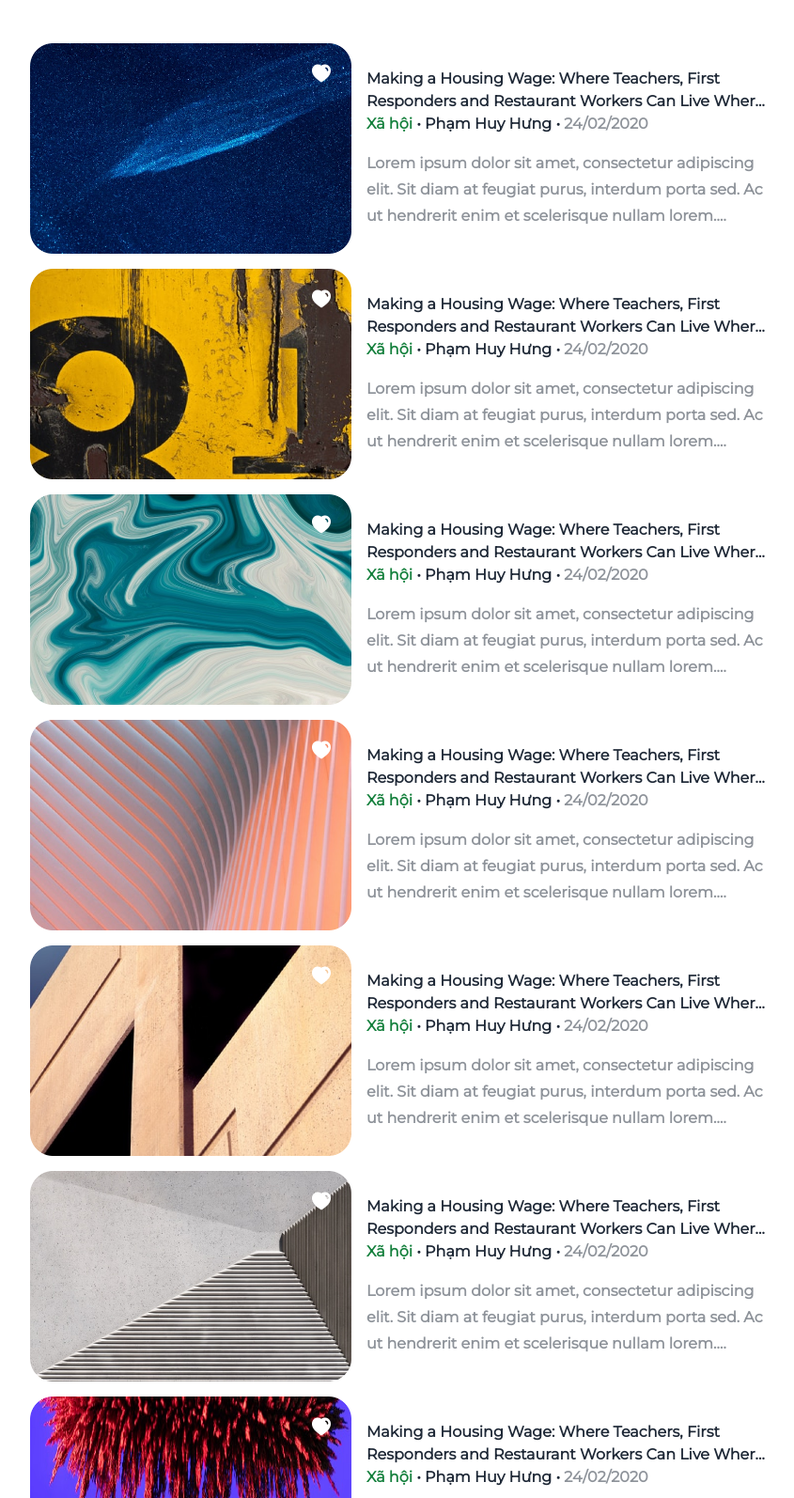
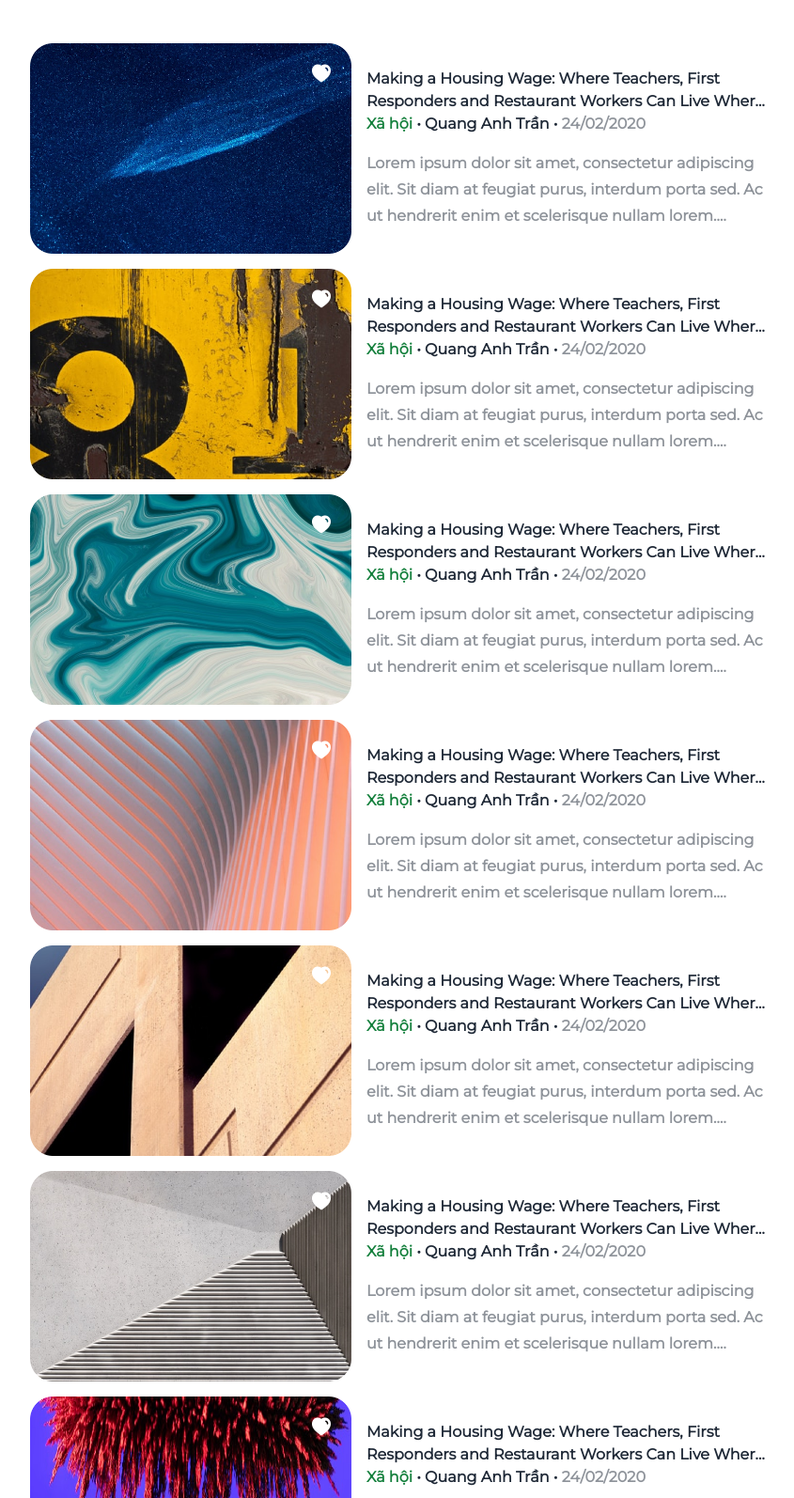
Before and after one commit to MinhDuc2k03/frontend-tailwind, a website: page xahoi.html in a window 1280 px wide. Shown: the part 506-2100 px from the top of the page at 94% size, without its empty margins (217-1062 px from the left). Drawn offline with Linux system fonts and the light colour scheme.

Commit message:
frontend-tailwind

```diff
--- a/xahoi.html
+++ b/xahoi.html
@@ -88,7 +88,7 @@
                     <div class="sm:hidden flex overflow-hidden mb-2 text-xs sm:mb-4 sm:text-sm">
                         <a href="" class="text-green-700">Xã hội</a>
                         <div class="select-none">&nbsp•&nbsp</div>
-                        <a href="">Phạm Huy Hưng</a>
+                        <a href="">Quang Anh Trần</a>
                         <div class="select-none">&nbsp•&nbsp</div>
                         <div class="opacity-50">24/02/2020</div>
                     </div>
@@ -106,7 +106,7 @@
                             <div class="hidden overflow-hidden whitespace-nowrap mb-4 sm:mb-4 sm:flex ">
                                 <a href="" class="text-green-700">Xã hội</a>
                                 <div class="select-none">&nbsp•&nbsp</div>
-                                <a href="">Phạm Huy Hưng</a>
+                                <a href="">Quang Anh Trần</a>
                                 <div class="select-none">&nbsp•&nbsp</div>
                                 <div class="opacity-50">24/02/2020</div>
                             </div>
@@ -120,7 +120,7 @@
                     <div class="sm:hidden flex overflow-hidden mb-2 text-xs sm:mb-4 sm:text-sm">
                         <a href="" class="text-green-700">Xã hội</a>
                         <div class="select-none">&nbsp•&nbsp</div>
-                        <a href="">Phạm Huy Hưng</a>
+                        <a href="">Quang Anh Trần</a>
                         <div class="select-none">&nbsp•&nbsp</div>
                         <div class="opacity-50">24/02/2020</div>
                     </div>
@@ -138,7 +138,7 @@
                             <div class="hidden overflow-hidden whitespace-nowrap mb-4 sm:mb-4 sm:flex ">
                                 <a href="" class="text-green-700">Xã hội</a>
                                 <div class="select-none">&nbsp•&nbsp</div>
-                                <a href="">Phạm Huy Hưng</a>
+                                <a href="">Quang Anh Trần</a>
                                 <div class="select-none">&nbsp•&nbsp</div>
                                 <div class="opacity-50">24/02/2020</div>
                             </div>
@@ -152,7 +152,7 @@
                     <div class="sm:hidden flex overflow-hidden mb-2 text-xs sm:mb-4 sm:text-sm">
                         <a href="" class="text-green-700">Xã hội</a>
                         <div class="select-none">&nbsp•&nbsp</div>
-                        <a href="">Phạm Huy Hưng</a>
+                        <a href="">Quang Anh Trần</a>
                         <div class="select-none">&nbsp•&nbsp</div>
                         <div class="opacity-50">24/02/2020</div>
                     </div>
@@ -170,7 +170,7 @@
                             <div class="hidden overflow-hidden whitespace-nowrap mb-4 sm:mb-4 sm:flex ">
                                 <a href="" class="text-green-700">Xã hội</a>
                                 <div class="select-none">&nbsp•&nbsp</div>
-                                <a href="">Phạm Huy Hưng</a>
+                                <a href="">Quang Anh Trần</a>
                                 <div class="select-none">&nbsp•&nbsp</div>
                                 <div class="opacity-50">24/02/2020</div>
                             </div>
@@ -184,7 +184,7 @@
                     <div class="sm:hidden flex overflow-hidden mb-2 text-xs sm:mb-4 sm:text-sm">
                         <a href="" class="text-green-700">Xã hội</a>
                         <div class="select-none">&nbsp•&nbsp</div>
-                        <a href="">Phạm Huy Hưng</a>
+                        <a href="">Quang Anh Trần</a>
                         <div class="select-none">&nbsp•&nbsp</div>
                         <div class="opacity-50">24/02/2020</div>
                     </div>
@@ -202,7 +202,7 @@
                             <div class="hidden overflow-hidden whitespace-nowrap mb-4 sm:mb-4 sm:flex ">
                                 <a href="" class="text-green-700">Xã hội</a>
                                 <div class="select-none">&nbsp•&nbsp</div>
-                                <a href="">Phạm Huy Hưng</a>
+                                <a href="">Quang Anh Trần</a>
                                 <div class="select-none">&nbsp•&nbsp</div>
                                 <div class="opacity-50">24/02/2020</div>
                             </div>
@@ -216,7 +216,7 @@
                     <div class="sm:hidden flex overflow-hidden mb-2 text-xs sm:mb-4 sm:text-sm">
                         <a href="" class="text-green-700">Xã hội</a>
                         <div class="select-none">&nbsp•&nbsp</div>
-                        <a href="">Phạm Huy Hưng</a>
+                        <a href="">Quang Anh Trần</a>
                         <div class="select-none">&nbsp•&nbsp</div>
                         <div class="opacity-50">24/02/2020</div>
                     </div>
@@ -234,7 +234,7 @@
                             <div class="hidden overflow-hidden whitespace-nowrap mb-4 sm:mb-4 sm:flex ">
                                 <a href="" class="text-green-700">Xã hội</a>
                                 <div class="select-none">&nbsp•&nbsp</div>
-                                <a href="">Phạm Huy Hưng</a>
+                                <a href="">Quang Anh Trần</a>
                                 <div class="select-none">&nbsp•&nbsp</div>
                                 <div class="opacity-50">24/02/2020</div>
                             </div>
@@ -248,7 +248,7 @@
                     <div class="sm:hidden flex overflow-hidden mb-2 text-xs sm:mb-4 sm:text-sm">
                         <a href="" class="text-green-700">Xã hội</a>
                         <div class="select-none">&nbsp•&nbsp</div>
-                        <a href="">Phạm Huy Hưng</a>
+                        <a href="">Quang Anh Trần</a>
                         <div class="select-none">&nbsp•&nbsp</div>
                         <div class="opacity-50">24/02/2020</div>
                     </div>
@@ -266,7 +266,7 @@
                             <div class="hidden overflow-hidden whitespace-nowrap mb-4 sm:mb-4 sm:flex ">
                                 <a href="" class="text-green-700">Xã hội</a>
                                 <div class="select-none">&nbsp•&nbsp</div>
-                                <a href="">Phạm Huy Hưng</a>
+                                <a href="">Quang Anh Trần</a>
                                 <div class="select-none">&nbsp•&nbsp</div>
                                 <div class="opacity-50">24/02/2020</div>
                             </div>
@@ -280,7 +280,7 @@
                     <div class="sm:hidden flex overflow-hidden mb-2 text-xs sm:mb-4 sm:text-sm">
                         <a href="" class="text-green-700">Xã hội</a>
                         <div class="select-none">&nbsp•&nbsp</div>
-                        <a href="">Phạm Huy Hưng</a>
+                        <a href="">Quang Anh Trần</a>
                         <div class="select-none">&nbsp•&nbsp</div>
                         <div class="opacity-50">24/02/2020</div>
                     </div>
@@ -298,7 +298,7 @@
                             <div class="hidden overflow-hidden whitespace-nowrap mb-4 sm:mb-4 sm:flex ">
                                 <a href="" class="text-green-700">Xã hội</a>
                                 <div class="select-none">&nbsp•&nbsp</div>
-                                <a href="">Phạm Huy Hưng</a>
+                                <a href="">Quang Anh Trần</a>
                                 <div class="select-none">&nbsp•&nbsp</div>
                                 <div class="opacity-50">24/02/2020</div>
                             </div>
```
Also changed, not shown: index.html (+12 -12 lines), news.html (+20 -20 lines).
